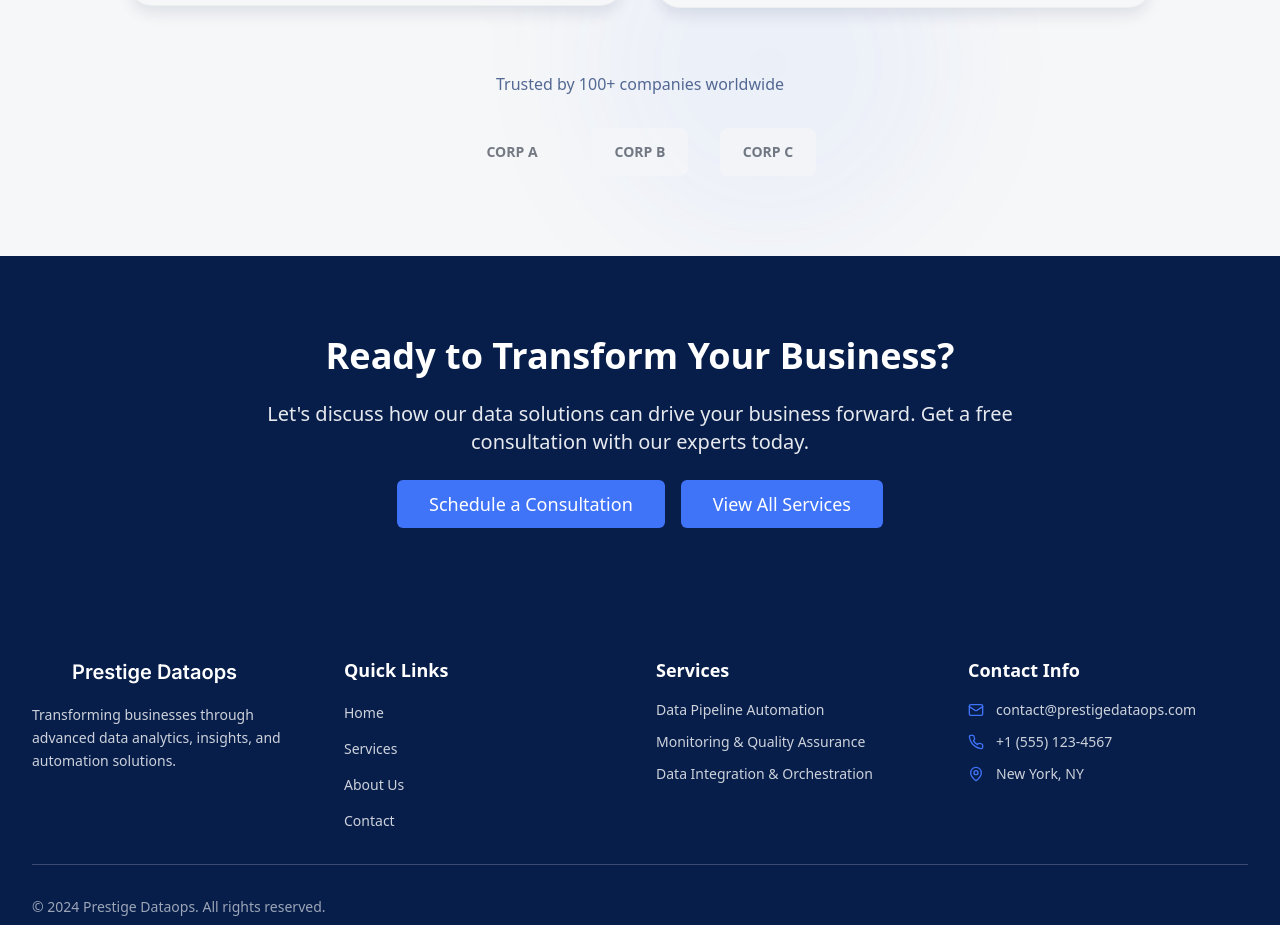
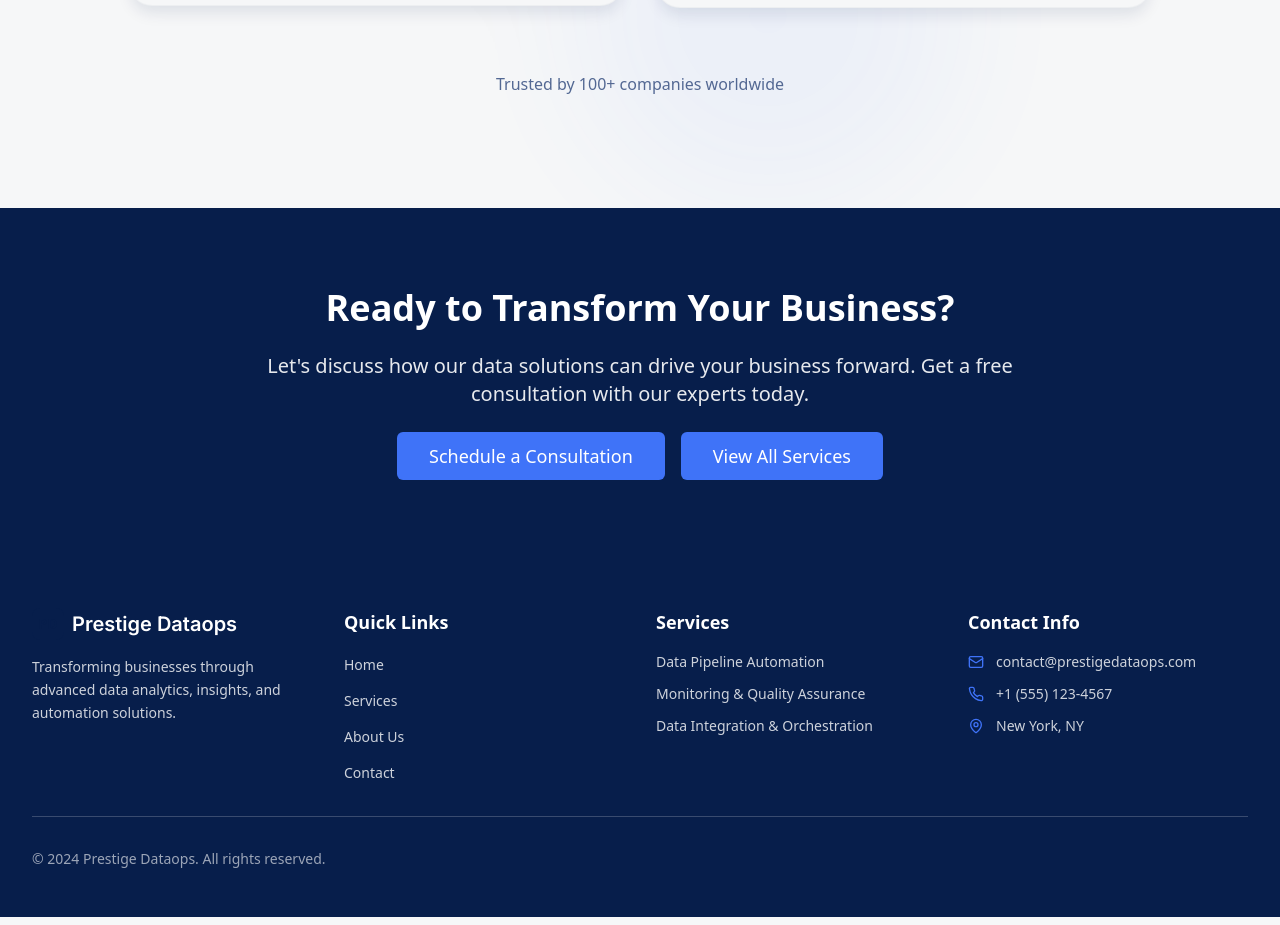
Before and after one commit to waqaralyy/prestige-data-flow, a React (Vite) app: page / in a window 1280 px wide. Shown: the part 3040-3965 px from the top of the page. Built offline with nearby package versions, Linux system fonts and the light colour scheme.

Commit message:
Remove company names from testimonials
Removed "CORP A", "CORP B", and "CORP C" from the "Trusted by Industry Leaders" section.

```diff
--- a/src/pages/Index.tsx
+++ b/src/pages/Index.tsx
@@ -391,17 +391,6 @@ const Index = () => {
               {/* Trust Indicators */}
               <div className="mt-16 text-center">
                 <p className="text-muted-foreground mb-8">Trusted by 100+ companies worldwide</p>
-                <div className="flex justify-center items-center space-x-8 opacity-60">
-                  <div className="w-24 h-12 bg-muted rounded-lg flex items-center justify-center">
-                    <span className="text-sm font-semibold">CORP A</span>
-                  </div>
-                  <div className="w-24 h-12 bg-muted rounded-lg flex items-center justify-center">
-                    <span className="text-sm font-semibold">CORP B</span>
-                  </div>
-                  <div className="w-24 h-12 bg-muted rounded-lg flex items-center justify-center">
-                    <span className="text-sm font-semibold">CORP C</span>
-                  </div>
-                </div>
               </div>
             </div>
           </div>
```
